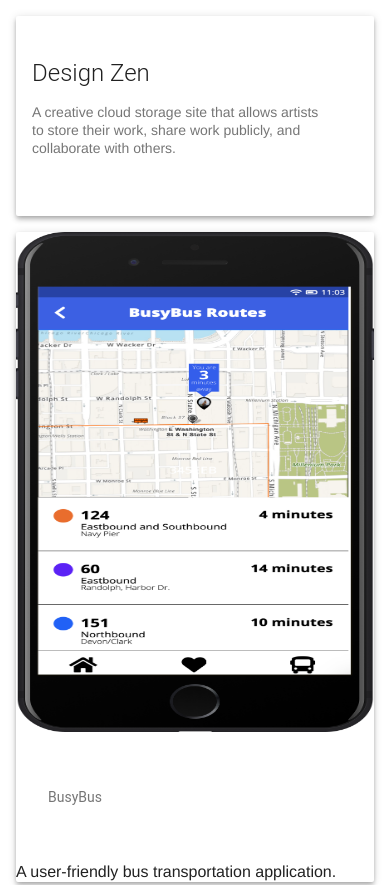
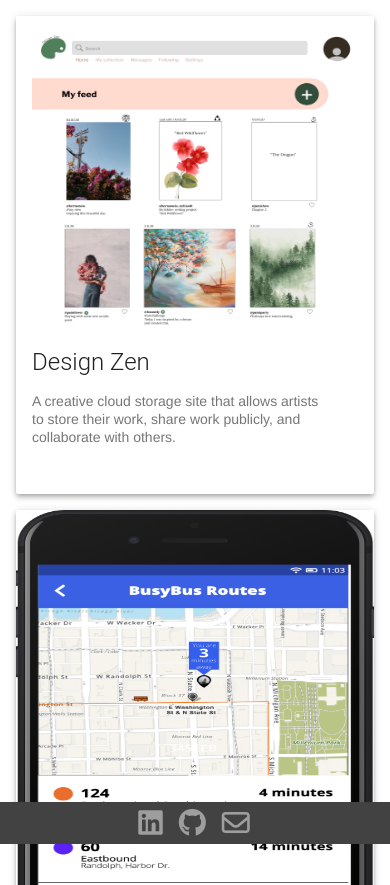
Before and after one commit to viviaaan143/Portfolio, a plain HTML site: page index.html in a window 390 px wide. Shown: the top 885 px of the page. Drawn offline with nearby package versions, Linux system fonts and the light colour scheme.

Commit message:
icons to footer, responsiveness

```diff
--- a/index.html
+++ b/index.html
@@ -1,9 +1,12 @@
 <!DOCTYPE html>
-<html>
+<html class="mdl-js">
   <head>
     <title> Portfolio | Vivian Nguyen </title>
+    <meta name="viewport" content="width=device-width, initial-scale=1">
     <link rel="stylesheet" href="https://code.getmdl.io/1.3.0/material.grey-lime.min.css">
     <script defer src="https://code.getmdl.io/1.3.0/material.min.js"></script>
+    <!-- Font Awesome -->
+    <script src="https://kit.fontawesome.com/0dab7530fd.js" crossorigin="anonymous"></script>
     <link rel="stylesheet" href="styles/main.css">
  </head>
   <body>
@@ -13,8 +16,8 @@
       </header>
       <main class="mdl-layout__content mdl-grid">
         <div class="project featured-project mdl-grid mdl-cell mdl-cell--12-col mdl-cell--4-col-tablet mdl-card mdl-shadow--4dp">
-          <div class="mdl-cell mdl-cell--5-col mdl-cell--12-col-tablet"
-            <img src="Dashboard- Laptop.jpg" width= "50" height="50" alt="Design Zen screenshot">
+          <div class="mdl-cell mdl-cell--5-col mdl-cell--12-col-tablet">
+            <img src="Dashboard- Laptop.jpg" width= "400" height="300" alt="Design Zen screenshot">
           </div>
           <div class="mdl-cell mdl-cell--7-col">
             <h2 class="mdl-card__title-text">Design Zen</h2>
@@ -22,19 +25,20 @@
           </div>
         </div>
 
+        <!-- Keeping this portion as a comment and I'll add once I work on a project.
         <div class="project mdl-cell mdl-card mdl-shadow--4dp">
           <div>
-          <img src="Space Gray.png" width="250" height="500" alt="BusyBus screenshot">
+          <img src="Space Gray.png" width="100" height="500" alt="BusyBus screenshot">
         </div>
         <div class="mdl-card__title">
           <h2 class="mdl-card__supporting-text">BusyBus</h2>
         </div>
         <div class-"mdl-card__supporting-text">A user-friendly bus transportation application.</div>
-        </div>
+        </div> -->
 
         <div class="project mdl-cell mdl-card mdl-shadow--4dp">
           <div>
-<img src="Space Gray.png" width="250" height="500" alt="BusyBus screenshot">
+            <img src="Space Gray.png" width="1" height="500" alt="BusyBus screenshot">
         </div>
         <div class="mdl-card__title">
           <h2 class="mdl-card__title-text">BusyBus</h2>
@@ -42,10 +46,23 @@
         <div class="mdl-card__supporting-text">A user-friendly bus transportation application.</div>
         </div>
       </main>
-      <footer>
-          <ul>
-            <li> <a href="https://www.linkedin.com/in/vivian-nguyen-848193195">LinkedIn</a> </li>
-            <li> <a href="https://github.com/viviaaan143">GitHub</a> </li>
-            <li> <a href="mailto:hvivian2012@yahoo.com">Email</a></li>
+      <footer class="mdl-mini-footer">
+          <ul class="mdl-mini-footer__link-list">
+            <li>
+              <a href="https://www.linkedin.com/in/vivian-nguyen-848193195"LinkedIn>
+                <i class="fab fa-linkedin"></i>
+              </a>
+            </li>
+          <li>
+            <a href="https://github.com/viviaaan143"GitHub>
+              <i class="fab fa-github"></i>
+            </a>
+          </li>
+          <li>
+            <a href="mailto:hvivian2012@yahoo.com"Email>
+              <i class="far fa-envelope"></i>
+            </a>
+          </li>
+        </ul>
   </body>
 </html>
--- a/styles/main.css
+++ b/styles/main.css
@@ -1,5 +1,8 @@
+body {
+  padding-bottom: 5rem;
+}
 header {
-  background: url(.../images/heroimg.jpg) center/cover;
+  background: url(../images/heroimg.jpg) center/cover;
   height: 60vh;
   justify-content: center;
   text-align: center;
@@ -26,3 +29,22 @@ main {
 .project img {
   width: 100%
 }
+
+footer.mdl-mini-footer {
+  bottom:0;
+  padding: 0.5rem;
+  position: fixed;
+  width: 100%;
+  z-index: 1;
+}
+
+footer.mdl-mini-footer > ul {
+  margin: auto;
+  font-size: 2rem;
+}
+
+@media screen and (max-width: 1024px) {
+  header.mdl-layour__header {
+    display: flex;
+  }
+}
```
